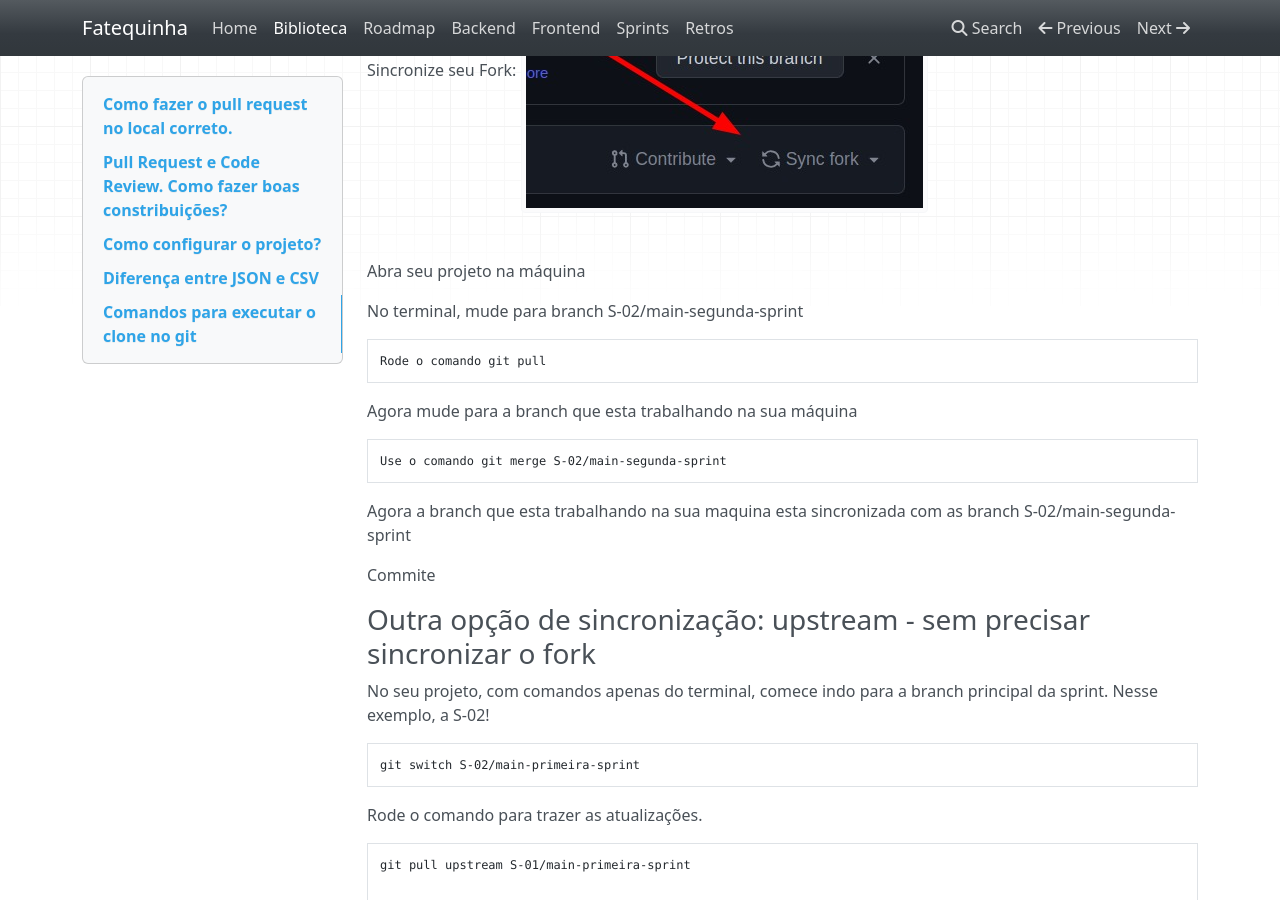
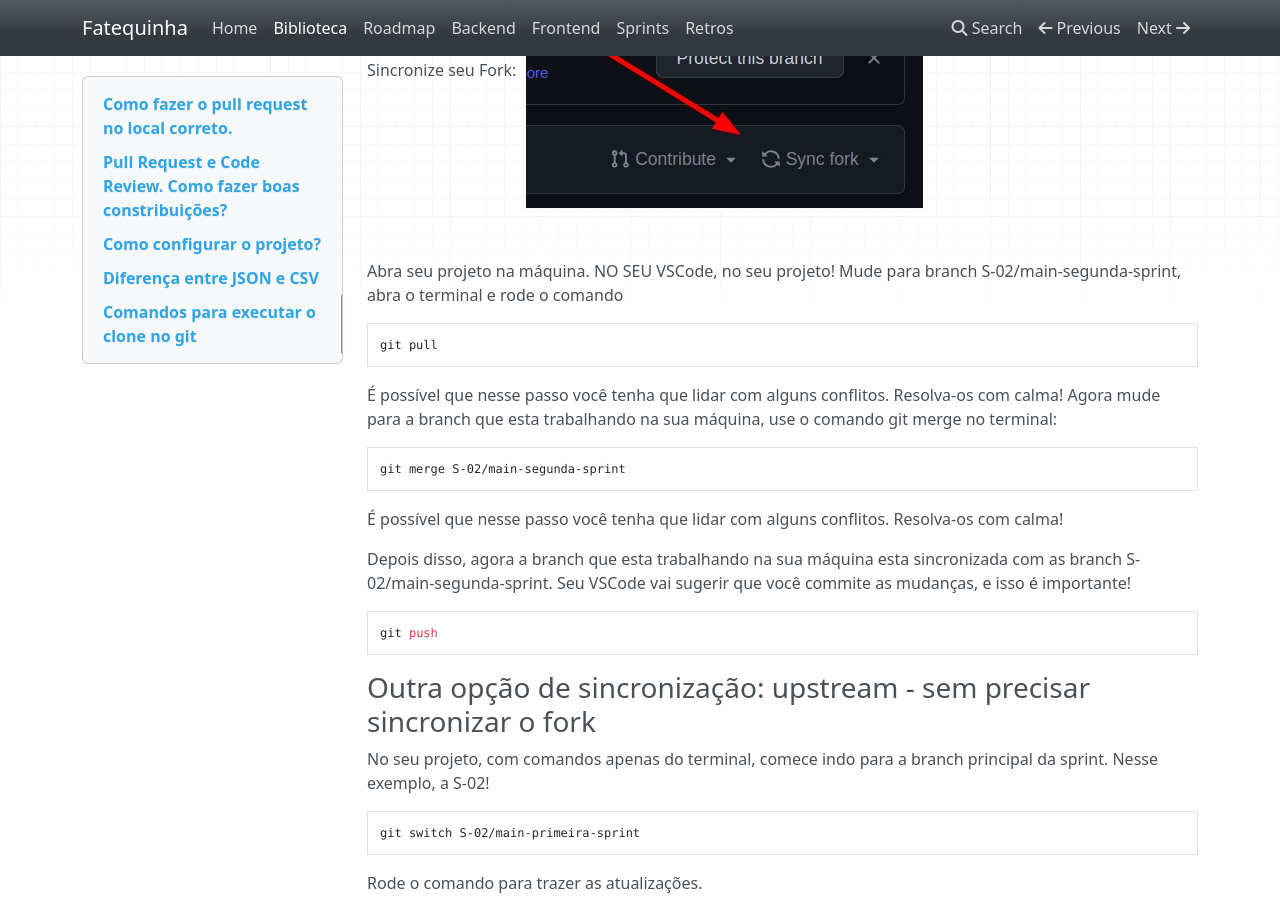
Before and after one commit to c137santos/FATEC-API-1S-DOCUMENTS, an MkDocs documentation site: the page built from docs/biblioteca.md, in a window 1280 px wide and 900 px high, scrolled down 2488 px. Built offline with MkDocs 1.6.1, drawn with Linux system fonts in a browser that asks for light colours; nearby versions of some CDN libraries.

Commit message:
Update biblioteca.md

````diff
--- a/docs/biblioteca.md
+++ b/docs/biblioteca.md
@@ -91,24 +91,26 @@ No seu Repositório mude para a branch : S-02/main-segunda-sprint
 Sincronize seu Fork:
 ![Alt text](fork.jpeg)
 
-Abra seu projeto na máquina
-
-No terminal, mude para branch S-02/main-segunda-sprint
+Abra seu projeto na máquina. NO SEU VSCode, no seu projeto! Mude para branch S-02/main-segunda-sprint, abra o terminal e rode o comando
 
 ```
-Rode o comando git pull
+git pull
+```
+É possível que nesse passo você tenha que lidar com alguns conflitos. Resolva-os com calma!
+Agora mude para a branch que esta trabalhando na sua máquina, use o comando git merge no terminal:
+
+```
+git merge S-02/main-segunda-sprint
 ```
 
-Agora mude para a branch que esta trabalhando na sua máquina
+É possível que nesse passo você tenha que lidar com alguns conflitos. Resolva-os com calma!
+
+Depois disso, agora a branch que esta trabalhando na sua máquina esta sincronizada com as branch S-02/main-segunda-sprint.
+Seu VSCode vai sugerir que você commite as mudanças, e isso é importante!
 
 ```
-Use o comando git merge S-02/main-segunda-sprint
+git push
 ```
-
-Agora a branch que esta trabalhando na sua maquina esta sincronizada com as branch S-02/main-segunda-sprint
-
-Commite
-
 ### Outra opção de sincronização: upstream - sem precisar sincronizar o fork
 
 No seu projeto, com comandos apenas do terminal, comece indo para a branch principal da sprint. Nesse exemplo, a S-02!
````
